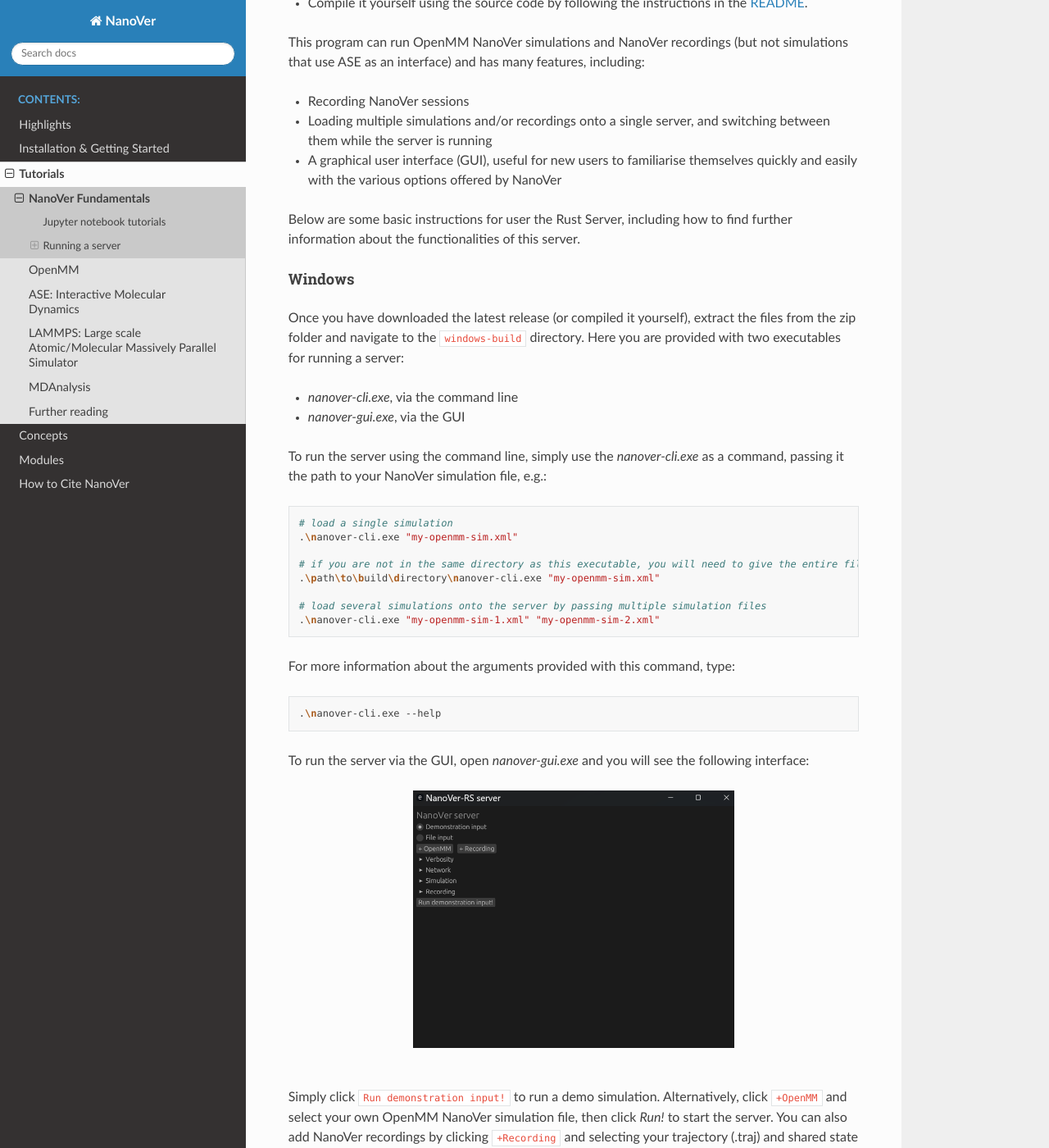
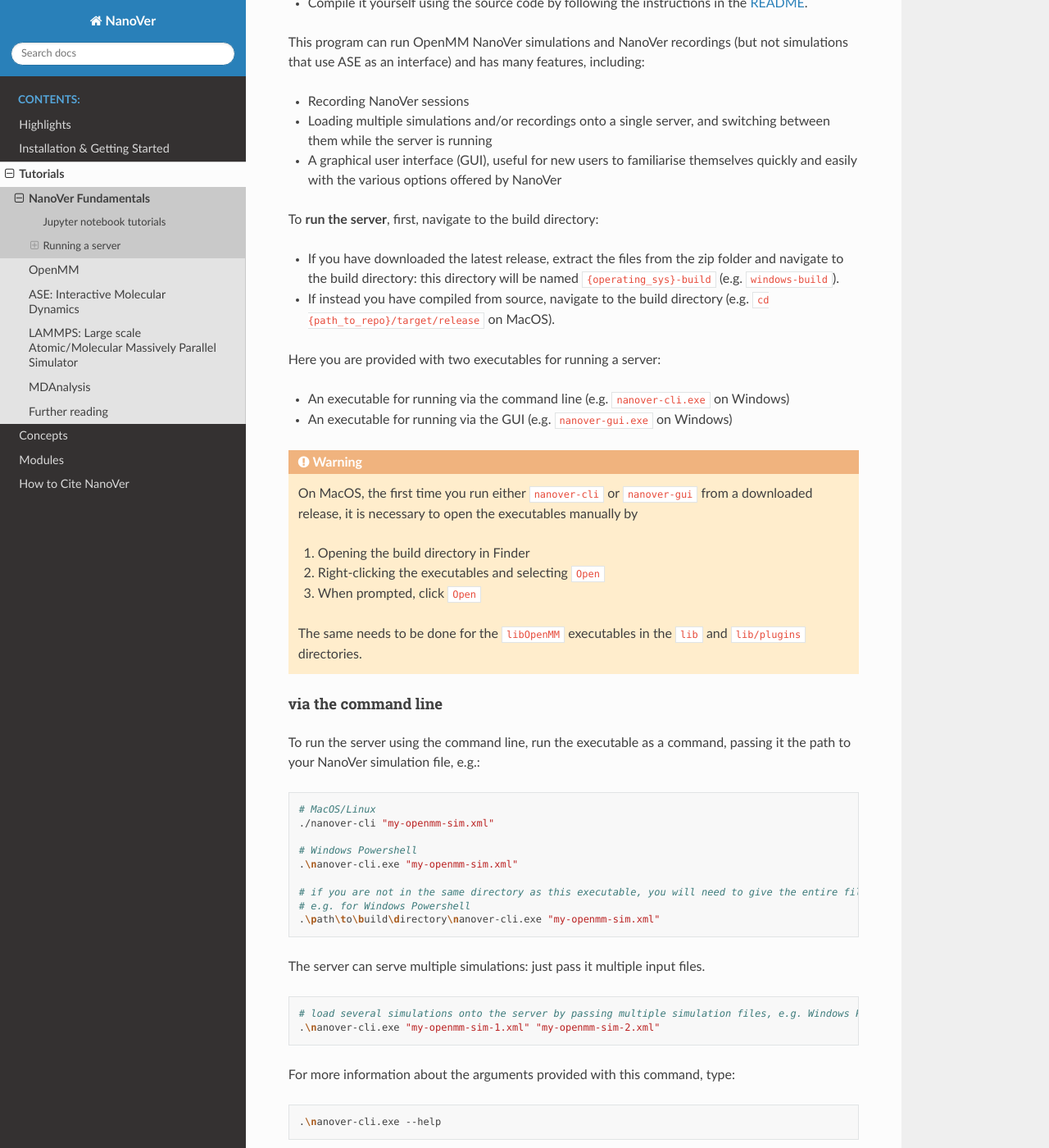
Before and after one commit to IRL2/nanover-docs, a Sphinx documentation site: the page built from source/tutorials/fundamentals.rst, in a window 1280 px wide and 1400 px high, scrolled down 2109 px. Shown: the whole window at 82% size. Built offline with Sphinx 7.4.7 and the Read the Docs theme 2.0.0, drawn with Linux system fonts in a browser that asks for light colours; pages that are not in the unit, such as notebooks, are missing from menus; the version number could not be read and is left out.

Commit message:
Refactor to generalise instructions for Rust server across operating systems

```diff
--- a/source/tutorials/fundamentals.rst
+++ b/source/tutorials/fundamentals.rst
@@ -108,31 +108,51 @@
 * A graphical user interface (GUI), useful for new users to familiarise themselves quickly and easily with the various
   options offered by NanoVer
 
-Below are some basic instructions for user the Rust Server, including how to find
-further information about the functionalities of this server.
+To **run the server**, first, navigate to the build directory:
 
-Windows
-#######
+* If you have downloaded the latest release, extract the files from the zip folder and navigate to the build directory:
+  this directory will be named ``{operating_sys}-build`` (e.g. ``windows-build``).
+* If instead you have compiled from source, navigate to the build directory (e.g. ``cd {path_to_repo}/target/release``
+  on MacOS).
 
-Once you have downloaded the latest release (or compiled it yourself), extract the files from the zip folder and
-navigate to the ``windows-build`` directory. Here you are provided with two executables for running
-a server:
+Here you are provided with two executables for running a server:
 
-* `nanover-cli.exe`, via the command line
-* `nanover-gui.exe`, via the GUI
+* An executable for running via the command line (e.g. ``nanover-cli.exe`` on Windows)
+* An executable for running via the GUI (e.g. ``nanover-gui.exe`` on Windows)
 
-To run the server using the command line, simply use the `nanover-cli.exe` as a command, passing it the path to
+.. warning::
+    On MacOS, the first time you run either ``nanover-cli`` or ``nanover-gui`` from a downloaded release, it
+    is necessary to open the executables manually by
+
+    #. Opening the build directory in Finder
+    #. Right-clicking the executables and selecting ``Open``
+    #. When prompted, click ``Open``
+
+    The same needs to be done for the ``libOpenMM`` executables in the ``lib`` and ``lib/plugins`` directories.
+
+via the command line
+####################
+
+To run the server using the command line, run the executable as a command, passing it the path to
 your NanoVer simulation file, e.g.:
 
 .. code-block:: bash
 
-    # load a single simulation
+    # MacOS/Linux
+    ./nanover-cli "my-openmm-sim.xml"
+
+    # Windows Powershell
     .\nanover-cli.exe "my-openmm-sim.xml"
 
     # if you are not in the same directory as this executable, you will need to give the entire file path
+    # e.g. for Windows Powershell
     .\path\to\build\directory\nanover-cli.exe "my-openmm-sim.xml"
 
-    # load several simulations onto the server by passing multiple simulation files
+The server can serve multiple simulations: just pass it multiple input files.
+
+.. code-block:: bash
+
+    # load several simulations onto the server by passing multiple simulation files, e.g. Windows Powershell
     .\nanover-cli.exe "my-openmm-sim-1.xml" "my-openmm-sim-2.xml"
 
 
@@ -143,6 +163,9 @@
 .. code-block:: bash
 
     .\nanover-cli.exe --help
+
+via the GUI
+###########
 
 To run the server via the GUI, open `nanover-gui.exe` and you will see the following interface:
 
```
